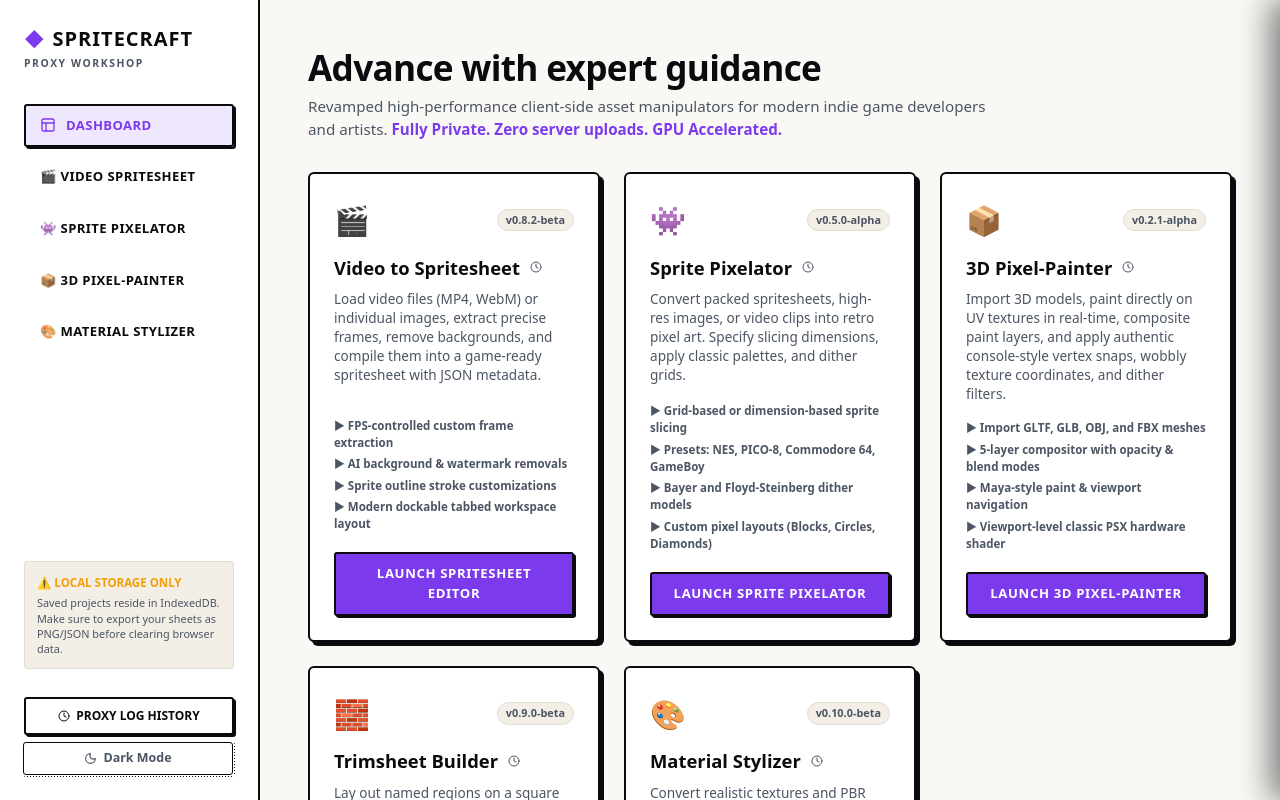
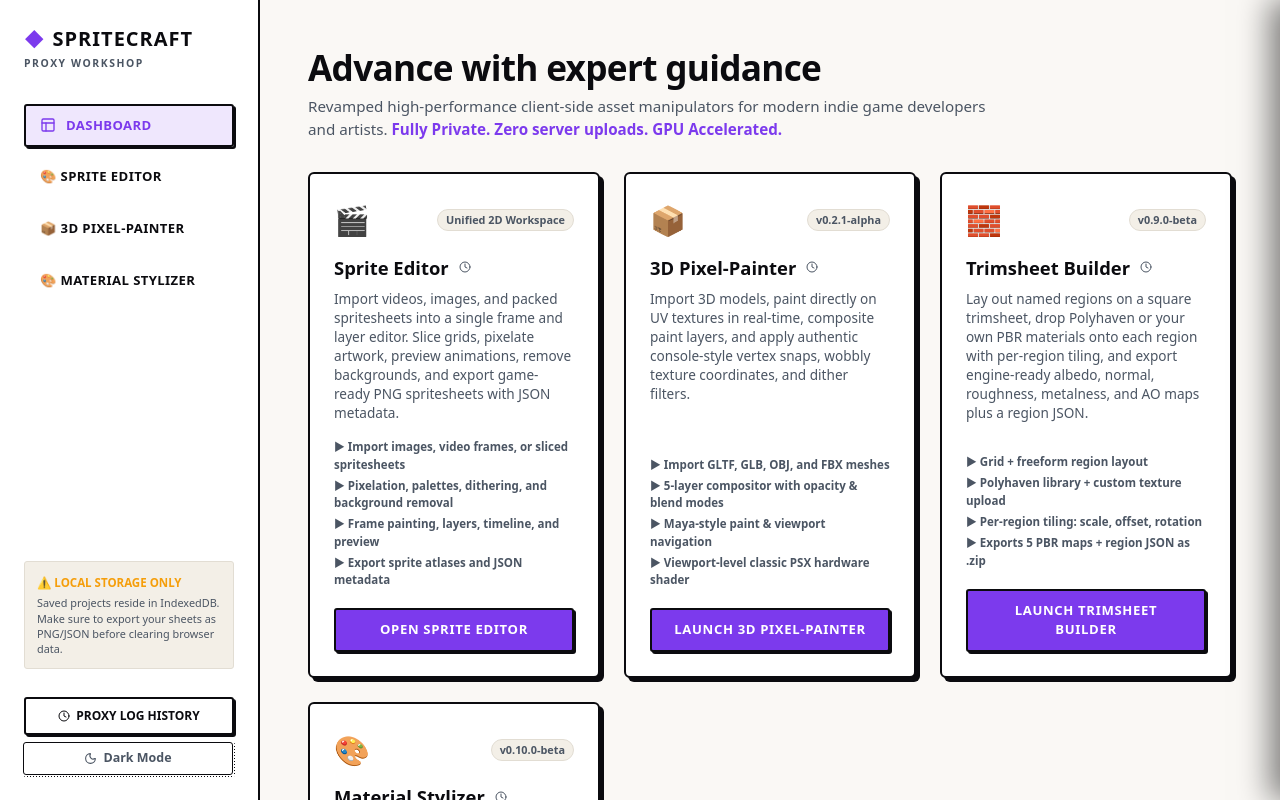
Before and after one commit to MohamedXIV/spritesheet-webtool, a Next.js app: page / in a window 1280 px wide. Built offline with nearby package versions, Linux system fonts and the light colour scheme.

Commit message:
feat(dashboard): present video and pixelator as one sprite editor workspace

```diff
--- a/src/app/page.tsx
+++ b/src/app/page.tsx
@@ -94,11 +94,8 @@ export default function Home() {
               <Layout size={16} />
               <span>Dashboard</span>
             </Link>
-            <Link href="/tools/video-to-spritesheet" className={styles.navItem}>
-              🎬 Video Spritesheet
-            </Link>
-            <Link href="/tools/pixelator" className={styles.navItem}>
-              👾 Sprite Pixelator
+            <Link href="/tools/sprite-editor" className={styles.navItem}>
+              🎨 Sprite Editor
             </Link>
             <Link href="/tools/3d-pixelator" className={styles.navItem}>
               📦 3D Pixel-Painter
@@ -148,10 +145,10 @@ export default function Home() {
           <div className={styles.toolCard}>
             <div className={styles.toolHeader}>
               <div className={styles.toolIcon}>🎬</div>
-              <span className={styles.toolBadge}>v0.8.2-beta</span>
+              <span className={styles.toolBadge}>Unified 2D Workspace</span>
             </div>
             <div className={styles.toolTitleRow}>
-              <h2 className={styles.toolTitle}>Video to Spritesheet</h2>
+              <h2 className={styles.toolTitle}>Sprite Editor</h2>
               <button
                 onClick={() => openChangelog('spritesheet')}
                 className={styles.toolChangelogBtn}
@@ -161,47 +158,18 @@ export default function Home() {
               </button>
             </div>
             <p className={styles.toolDesc}>
-              Load video files (MP4, WebM) or individual images, extract precise frames,
-              remove backgrounds, and compile them into a game-ready spritesheet with JSON metadata.
+              Import videos, images, and packed spritesheets into a single frame and layer editor.
+              Slice grids, pixelate artwork, preview animations, remove backgrounds,
+              and export game-ready PNG spritesheets with JSON metadata.
             </p>
             <ul className={styles.toolFeatures}>
-              <li>► FPS-controlled custom frame extraction</li>
-              <li>► AI background & watermark removals</li>
-              <li>► Sprite outline stroke customizations</li>
-              <li>► Modern dockable tabbed workspace layout</li>
+              <li>► Import images, video frames, or sliced spritesheets</li>
+              <li>► Pixelation, palettes, dithering, and background removal</li>
+              <li>► Frame painting, layers, timeline, and preview</li>
+              <li>► Export sprite atlases and JSON metadata</li>
             </ul>
-            <Link href="/tools/video-to-spritesheet" className={styles.toolCta}>
-              Launch Spritesheet Editor
-            </Link>
-          </div>
-
-          <div className={styles.toolCard}>
-            <div className={styles.toolHeader}>
-              <div className={styles.toolIcon}>👾</div>
-              <span className={styles.toolBadge}>v0.5.0-alpha</span>
-            </div>
-            <div className={styles.toolTitleRow}>
-              <h2 className={styles.toolTitle}>Sprite Pixelator</h2>
-              <button
-                onClick={() => openChangelog('pixelator')}
-                className={styles.toolChangelogBtn}
-                title="View tool updates history"
-              >
-                <Clock size={12} />
-              </button>
-            </div>
-            <p className={styles.toolDesc}>
-              Convert packed spritesheets, high-res images, or video clips into retro pixel art.
-              Specify slicing dimensions, apply classic palettes, and dither grids.
-            </p>
-            <ul className={styles.toolFeatures}>
-              <li>► Grid-based or dimension-based sprite slicing</li>
-              <li>► Presets: NES, PICO-8, Commodore 64, GameBoy</li>
-              <li>► Bayer and Floyd-Steinberg dither models</li>
-              <li>► Custom pixel layouts (Blocks, Circles, Diamonds)</li>
-            </ul>
-            <Link href="/tools/pixelator" className={styles.toolCta}>
-              Launch Sprite Pixelator
+            <Link href="/tools/sprite-editor" className={styles.toolCta}>
+              Open Sprite Editor
             </Link>
           </div>
 
```
